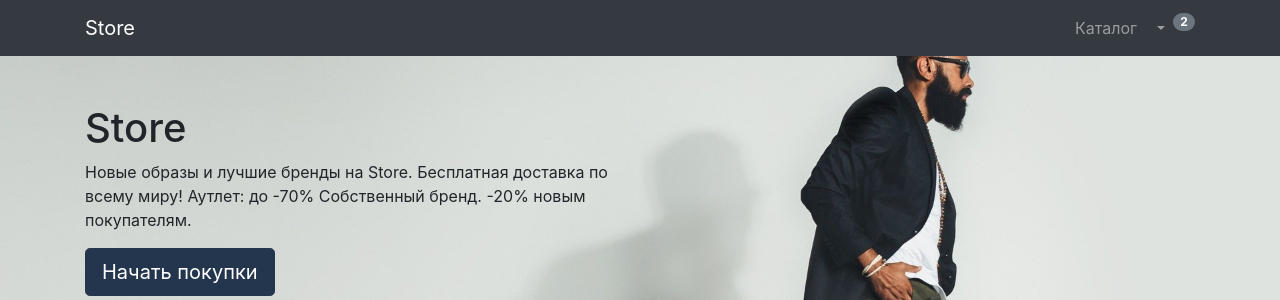
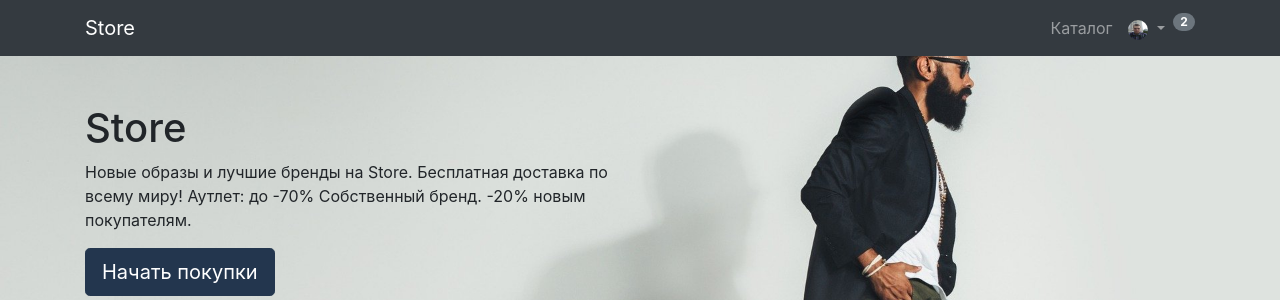
Before and after one commit to LeVzhe/store-django, a Django app: page / in a window 1280 px wide. Shown: the top 300 px of the page. Run offline with Django 3.2, Linux system fonts and the light colour scheme; a user stored in the database is signed in; data comes from the database, SQL or seed files in the repository; both versions use the stored data as it was after the commit; some libraries are stand-ins or nearby versions.

Commit message:
feat: some changes in template

```diff
--- a/products/templates/products/base.html
+++ b/products/templates/products/base.html
@@ -39,7 +39,11 @@
                 <li class="nav-item dropdown">
                     <a class="nav-link dropdown-toggle" href="#" id="navbarDropdown" role="button"
                        data-bs-toggle="dropdown" aria-expanded="false">
-                        <i class="fas fa-user-circle"></i>
+                        {% if user.image %}
+                            <img width="20" height="20" src="{{ user.image.url }}" style="border-radius: 50%;" class="fas fa-user-circle">
+                        {%else%}
+                            <i class="fas fa-user-circle"></i>
+                        {% endif %}
                     </a>
                     <ul class="dropdown-menu" aria-labelledby="navbarDropdown">
                         <li>
```
Also changed, not shown: db.sqlite3.
